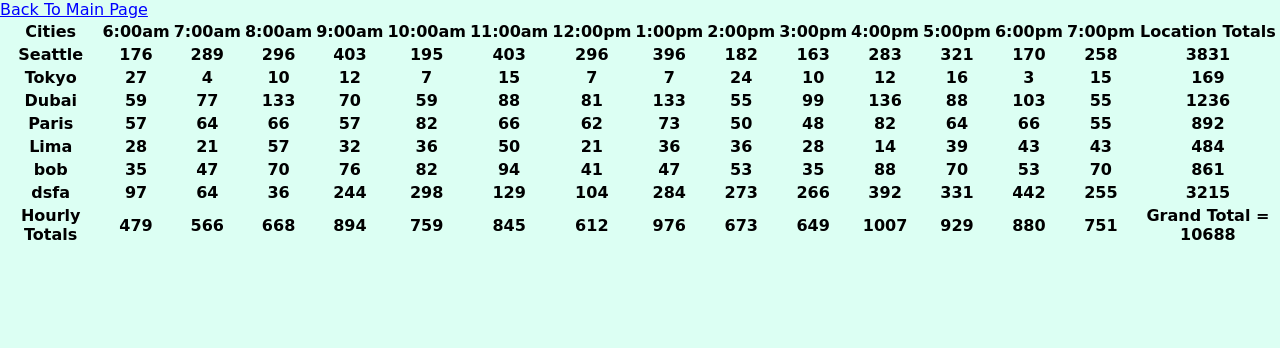
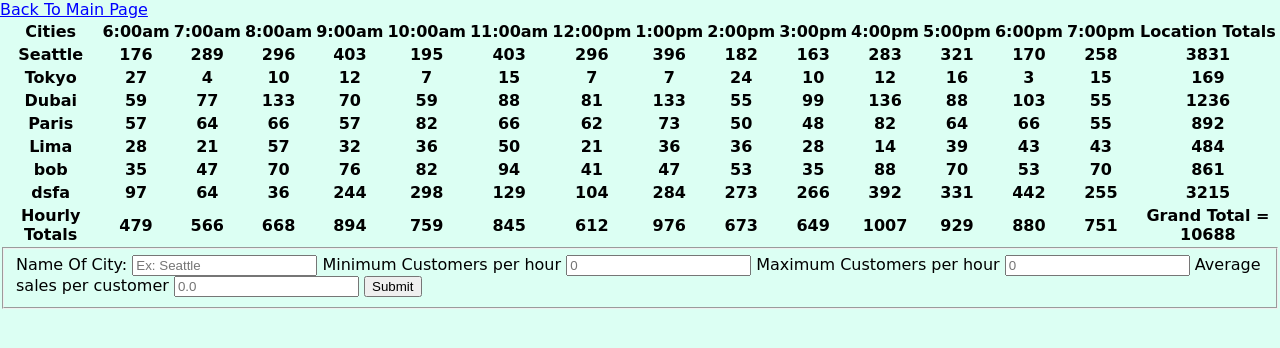
Before and after one commit to NicholasSLeonard/cookie-stand, a plain HTML site: page sales.html in a window 1280 px wide. Drawn offline with Linux system fonts and the light colour scheme.

Commit message:
added form and inputs to html

```diff
--- a/sales.html
+++ b/sales.html
@@ -10,4 +10,15 @@
         </tr>
         <script defer src="js/app.js"></script>
     </table>
+    <fieldset>
+        <label for="cityName">Name Of City:</label>
+        <input id="cityName" name="cityName" type="text" placeholder="Ex: Seattle" required>
+        <label for="minCustomers">Minimum Customers per hour</label>
+        <input id="minCustomers" name="minCustomers" type="number" placeholder="0">
+        <label for="maxCustomers">Maximum Customers per hour</label>
+        <input id="maxCustomers" name="maxCustomers" type="number" placeholder="0">
+        <label for="avgSales">Average sales per customer</label>
+        <input id="avgSales" name="avgSales" type="number" placeholder="0.0">
+        <button type="submit">Submit</button>
+    </fieldset>
 </body>
```
